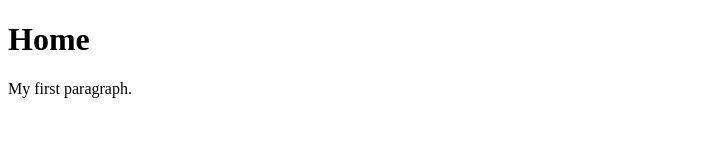
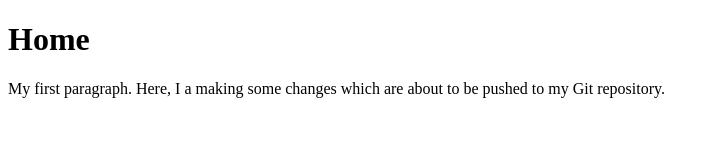
Before and after one commit to jugadeomkar1/git-demo, a plain HTML site: page web/index.html in a window 1280 px wide. Shown: the whole page, without its empty margins (0-719 px from the left). Drawn offline with Linux system fonts and the light colour scheme.

Commit message:
Updating index page for GitHub

```diff
--- a/web/index.html
+++ b/web/index.html
@@ -3,7 +3,7 @@
 <body>
 
 <h1>Home</h1>
-<p>My first paragraph.</p>
+<p>My first paragraph. Here, I a making some changes which are about to be pushed to my Git repository.</p>
 
 </body>
 </html>
```
